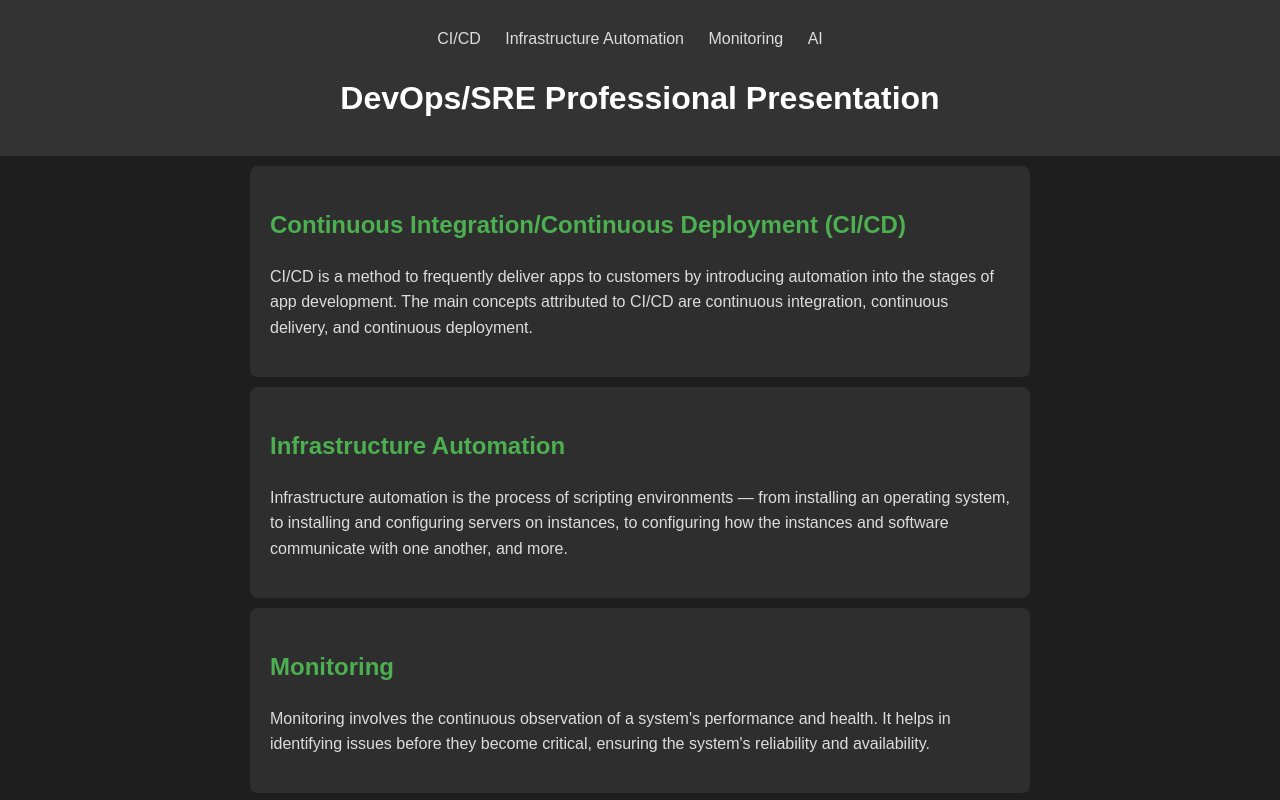
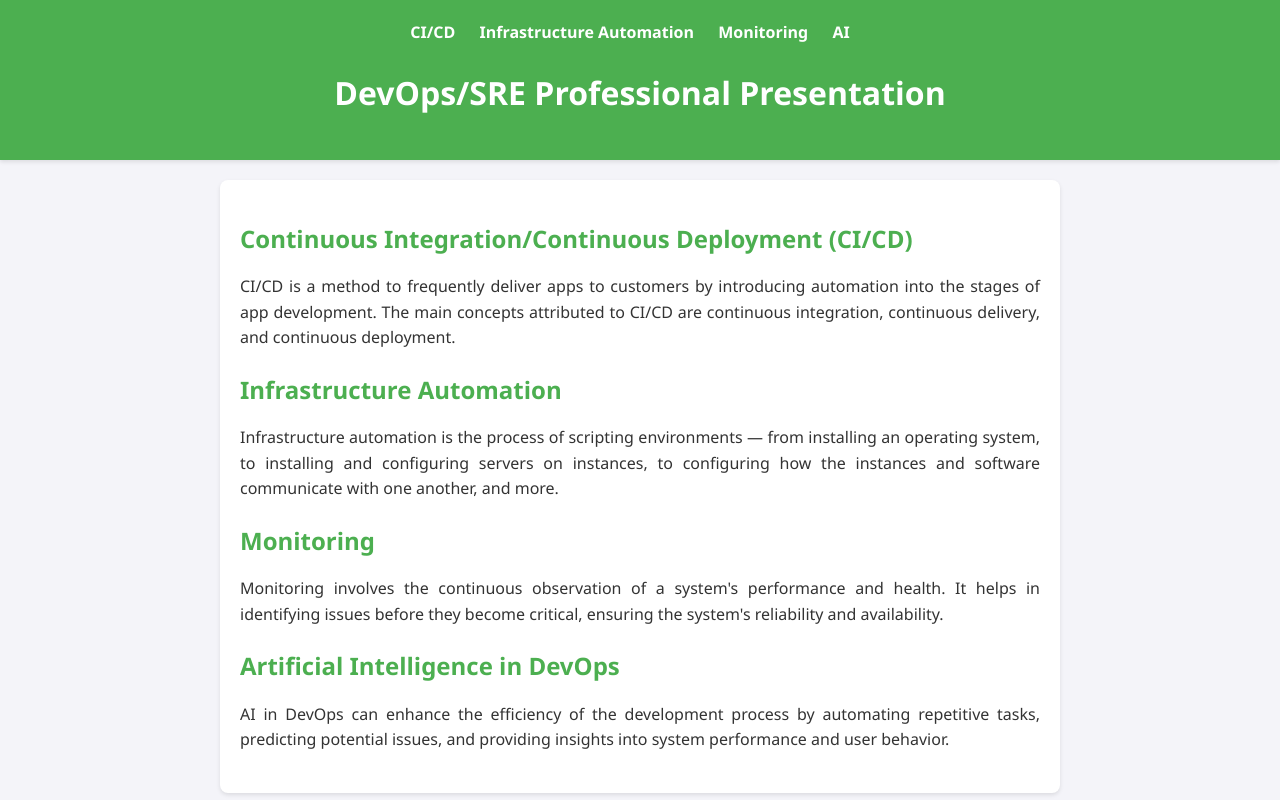
Before and after one commit to blurryapp/mypage, a plain HTML site: page index.html in a window 1280 px wide. Shown: the top 800 px of the page. Drawn offline with Linux system fonts and the light colour scheme.

Commit message:
More Style

```diff
--- a/styles.css
+++ b/styles.css
@@ -1,22 +1,24 @@
 body {
-    font-family: Arial, sans-serif;
+    font-family: 'Segoe UI', Tahoma, Geneva, Verdana, sans-serif;
     margin: 0;
     padding: 0;
     line-height: 1.6;
-    background-color: #1e1e1e;
-    color: #ddd;
+    background-color: #f4f4f9;
+    color: #333;
 }
 
 header {
-    background-color: #333;
+    background-color: #4CAF50;
     color: white;
-    padding: 10px 0;
+    padding: 20px 0;
     text-align: center;
+    box-shadow: 0 2px 4px rgba(0, 0, 0, 0.1);
 }
 
 nav ul {
     list-style-type: none;
     padding: 0;
+    margin: 0;
 }
 
 nav ul li {
@@ -25,26 +27,34 @@ nav ul li {
 }
 
 nav ul li a {
-    color: #ddd;
+    color: white;
     text-decoration: none;
+    font-weight: bold;
+    transition: color 0.3s;
 }
 
 nav ul li a:hover {
-    color: #4CAF50;
+    color: #ffeb3b;
+}
+
+.content {
+    max-width: 800px;
+    margin: 20px auto;
+    padding: 20px;
+    background-color: white;
+    border-radius: 8px;
+    box-shadow: 0 2px 4px rgba(0, 0, 0, 0.1);
 }
 
 section {
-    padding: 20px;
-    margin: 10px;
-    background-color: #2e2e2e;
-    border-radius: 8px;
+    margin-bottom: 20px;
 }
 
 h2 {
     color: #4CAF50;
+    margin-bottom: 10px;
 }
 
-.content {
-    max-width: 800px;
-    margin: auto;
+p {
+    text-align: justify;
 }
```
